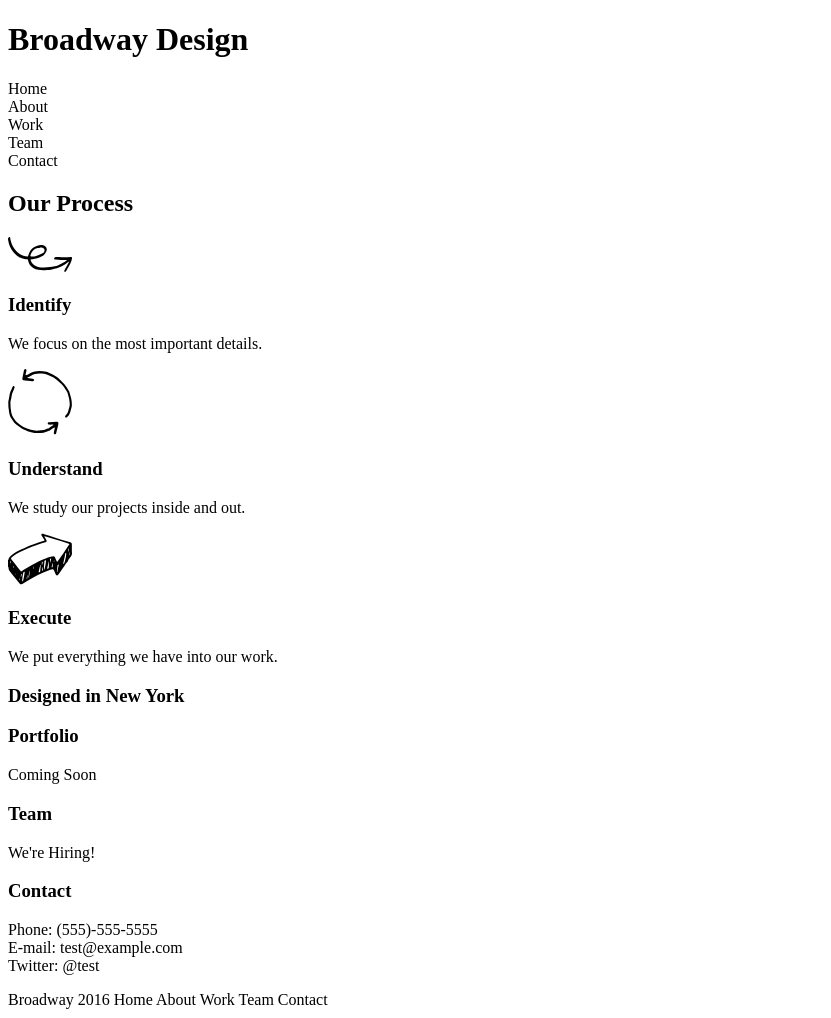
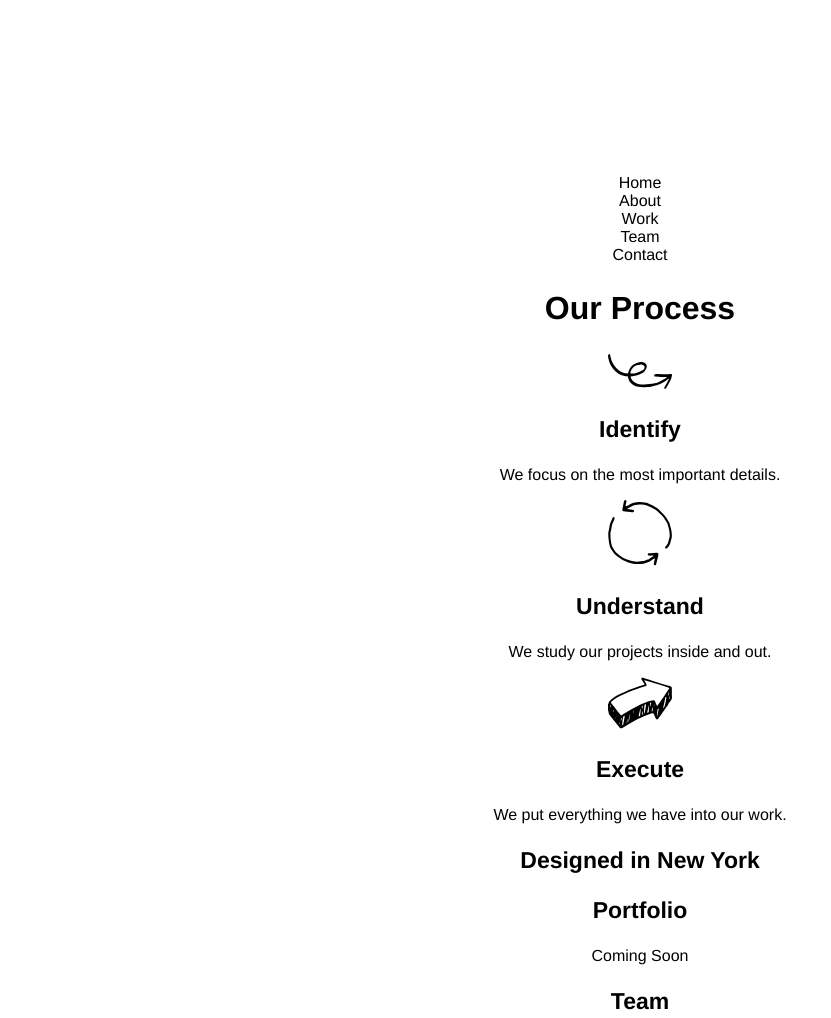
Before and after one commit to 15Nisie15/broadway, a plain HTML site: page index.html in a window 1280 px wide. Shown: the top 1018 px of the page, without its empty margins (0-831 px from the left). Drawn offline with Linux system fonts and the light colour scheme.

Commit message:
Add basic styling

```diff
--- a/index.html
+++ b/index.html
@@ -32,7 +32,7 @@
       <p>Phone: (555)-555-5555<br>
         E-mail: test@example.com<br>
         Twitter: @test</p>
-        <p id="copyright">Broadway 2016 Home About Work Team Contact<p>
+        <p id="copyright">&copy Broadway 2016 <a href="">Home</a> <a href="">About</a> <a href="">Work</a> <a href="">Team</a> <a href="">Contact</a><p>
     </footer>
   </body>
 </html>
--- a/resources/style.css
+++ b/resources/style.css
@@ -0,0 +1,20 @@
+body {
+  text-align: center;
+  font-family: Helvetica;
+}
+
+h1 {
+  font-size: 70px;
+  font-weight: bold;
+  color: White;
+}
+
+h2 {
+  font-size: 32px;
+  font-weight: bold;
+}
+
+h3 {
+  font-size: 23px;
+  font-weight: bold;
+}
```
